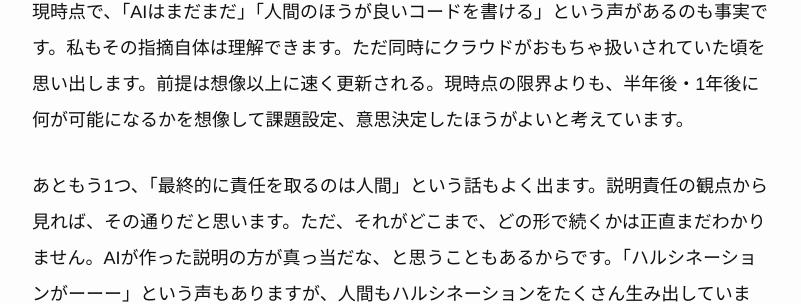
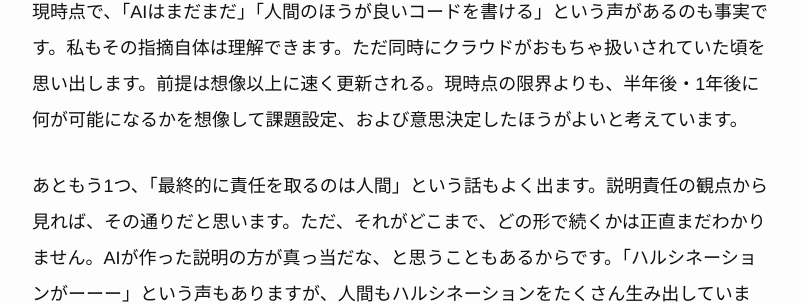
Before and after one commit to iwashi/iwashi.github.io, a Jekyll site: the page built from _posts/2026-02-15-engineering-management-book-1on1-is-useful-but-not-required.md, in a window 1280 px wide and 900 px high, scrolled down 6482 px. Shown: the part 258-562 px from the top of the window, without its empty margins (238-1039 px from the left). Built offline with Jekyll 4.4.1, drawn with Linux system fonts in a browser that asks for light colours; some of the changed text lies outside the part shown.

Commit message:
fix typo

```diff
--- a/_posts/2026-02-15-engineering-management-book-1on1-is-useful-but-not-required.md
+++ b/_posts/2026-02-15-engineering-management-book-1on1-is-useful-but-not-required.md
@@ -97,7 +97,7 @@ AIによってソフトウェアエンジニアの作業が減るという記事
 
 などといろいろ書いてきましたが、この1年の界隈の進化速度を見ていると、10年後は本当に何もわからんなと思います。
 
-現時点で、「AIはまだまだ」「人間のほうが良いコードを書ける」という声があるのも事実です。私もその指摘自体は理解できます。ただ同時にクラウドがおもちゃ扱いされていた頃を思い出します。前提は想像以上に速く更新される。現時点の限界よりも、半年後・1年後に何が可能になるかを想像して課題設定、意思決定したほうがよいと考えています。
+現時点で、「AIはまだまだ」「人間のほうが良いコードを書ける」という声があるのも事実です。私もその指摘自体は理解できます。ただ同時にクラウドがおもちゃ扱いされていた頃を思い出します。前提は想像以上に速く更新される。現時点の限界よりも、半年後・1年後に何が可能になるかを想像して課題設定、および意思決定したほうがよいと考えています。
 
 あともう1つ、「最終的に責任を取るのは人間」という話もよく出ます。説明責任の観点から見れば、その通りだと思います。ただ、それがどこまで、どの形で続くかは正直まだわかりません。AIが作った説明の方が真っ当だな、と思うこともあるからです。「ハルシネーションがーーー」という声もありますが、人間もハルシネーションをたくさん生み出しています。
 
```
Also changed, not shown: other parts of _posts/2026-02-15-engineering-management-book-1on1-is-useful-but-not-required.md (+1 -1 lines).
